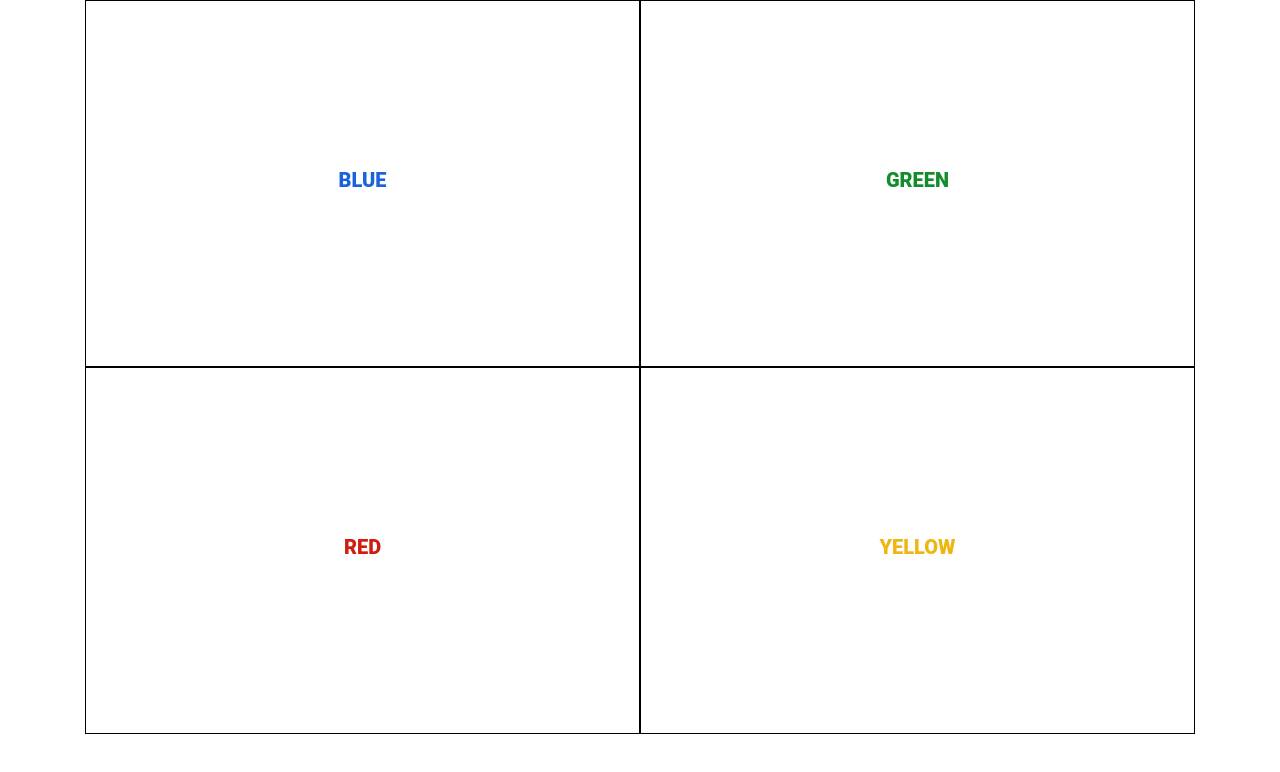
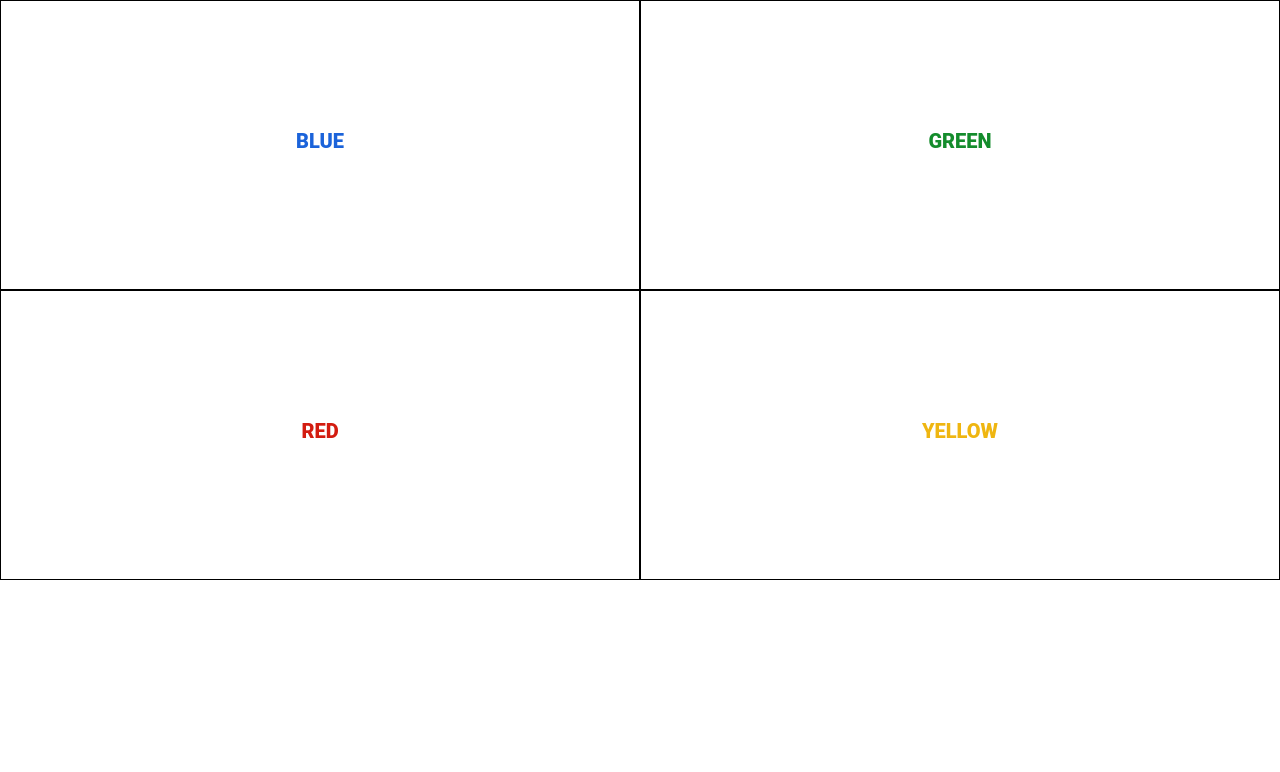
Before and after one commit to harvestknight/p2-burnett_claire, a plain HTML site: page index.html in a window 1280 px wide. Drawn offline with nearby package versions, Linux system fonts and the light colour scheme.

Commit message:
Remove container class for edge-to-edge design

```diff
--- a/index.html
+++ b/index.html
@@ -19,8 +19,6 @@
 	</head>
 
 	<body>
-
-        <div class="container">
 
         <div class="row no-gutters">
 
@@ -50,8 +48,6 @@
 
         </div>
 
-        </div>
-
         <script src="javascript/main.js"></script>
 
         <script src="https://code.jquery.com/jquery-3.3.1.slim.min.js" integrity="sha384-q8i/X+965DzO0rT7abK41JStQIAqVgRVzpbzo5smXKp4YfRvH+8abtTE1Pi6jizo" crossorigin="anonymous"></script>
--- a/styles.css
+++ b/styles.css
@@ -28,10 +28,10 @@ H1 {
     font-family: 'Roboto', sans-serif;
     font-weight: 800;
     font-size: 20px;
+    text-align: center;
 }
 
-.container section {
-    padding: 30%;
+section {
+    padding: 20%;
     border: black 1px solid;
-    text-align: center;
 }
```
Lines whose indentation alone changed are shown as unchanged.
